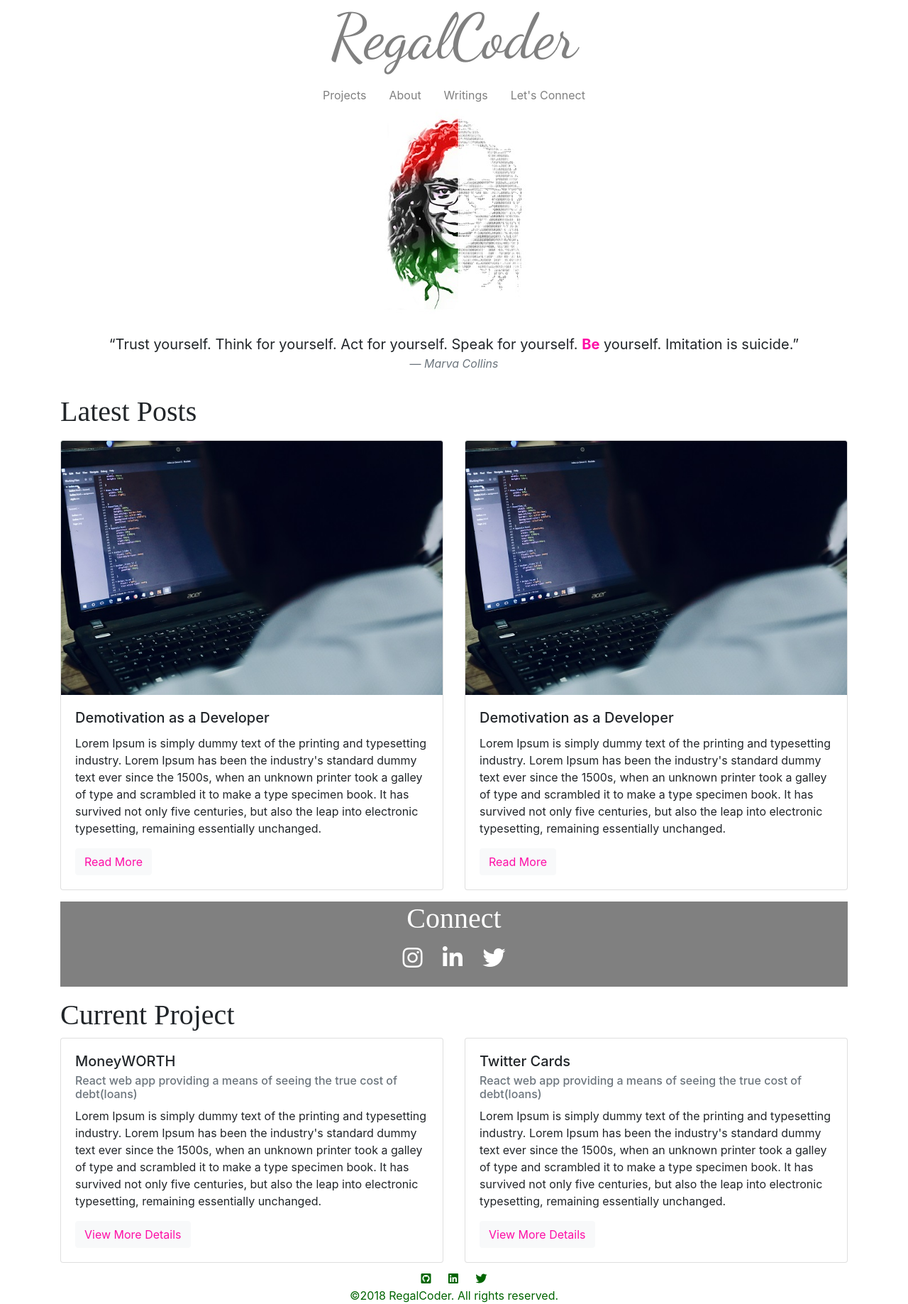
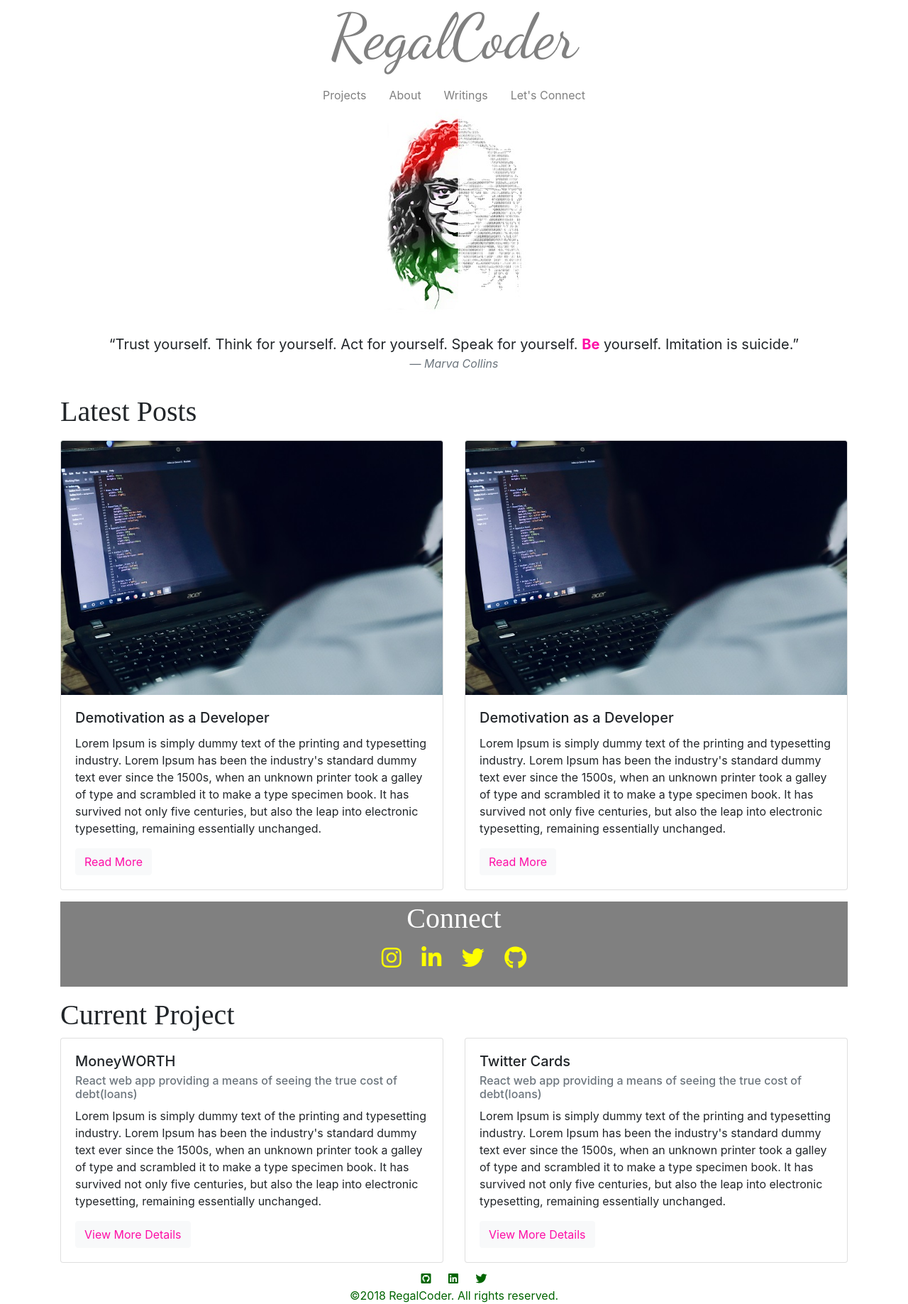
Before and after one commit to MoseyM/moseym.github.io, a Jekyll site: the page built from index.md, in a window 1280 px wide. Shown: the whole page at 71% size. Built offline with Jekyll 4.4.1, drawn with Linux system fonts in a browser that asks for light colours; nearby versions of some CDN libraries; some web fonts are replaced.

Commit message:
Updated social networks links and added to home page

```diff
--- a/_config.yml
+++ b/_config.yml
@@ -24,6 +24,7 @@ url: "" # the base hostname & protocol for your site, e.g. http://example.com
 twitter_account: https://twitter.com/regalcoder
 github_username: https://github.com/MoseyM
 linkedin: https://www.linkedin.com/in/margaretmoseyee/
+instagram: https://www.instagram.com/regalcoder/
 
 # Build settings
 markdown: kramdown
--- a/_layouts/home.html
+++ b/_layouts/home.html
@@ -44,9 +44,10 @@ description: Regalcoder blog site for tech related commentary affecting the afri
 					<div class="col text-center">
 						<h1 class="home-headers  text-center">Connect</h1>
 						<ul class="list-inline">
-							<li class="list-inline-item mr-4"><i class="fab fa-instagram"></i></li>
-							<li class="list-inline-item mr-4"><i class="fab fa-linkedin-in"></i></li>
-							<li class="list-inline-item"><i class="fab fa-twitter"></i></li>
+							<li class="list-inline-item mr-4"><a target="_blank" href="{{ site.instagram }}"><i class="fab fa-instagram"></i></a></li>
+							<li class="list-inline-item mr-4"><a target="_blank" href="{{ site.linkedin }}"><i class="fab fa-linkedin-in"></i></a></li>
+							<li class="list-inline-item mr-4"><a target="_blank" href="{{ site.twitter_account }}"><i class="fab fa-twitter"></i></a></li>
+							<li class="list-inline-item"><a target="_blank" href="{{ site.github_username }}"><i class="fab fa-github"></i></a></li>
 						</ul>
 					</div>
 				</div>
```
